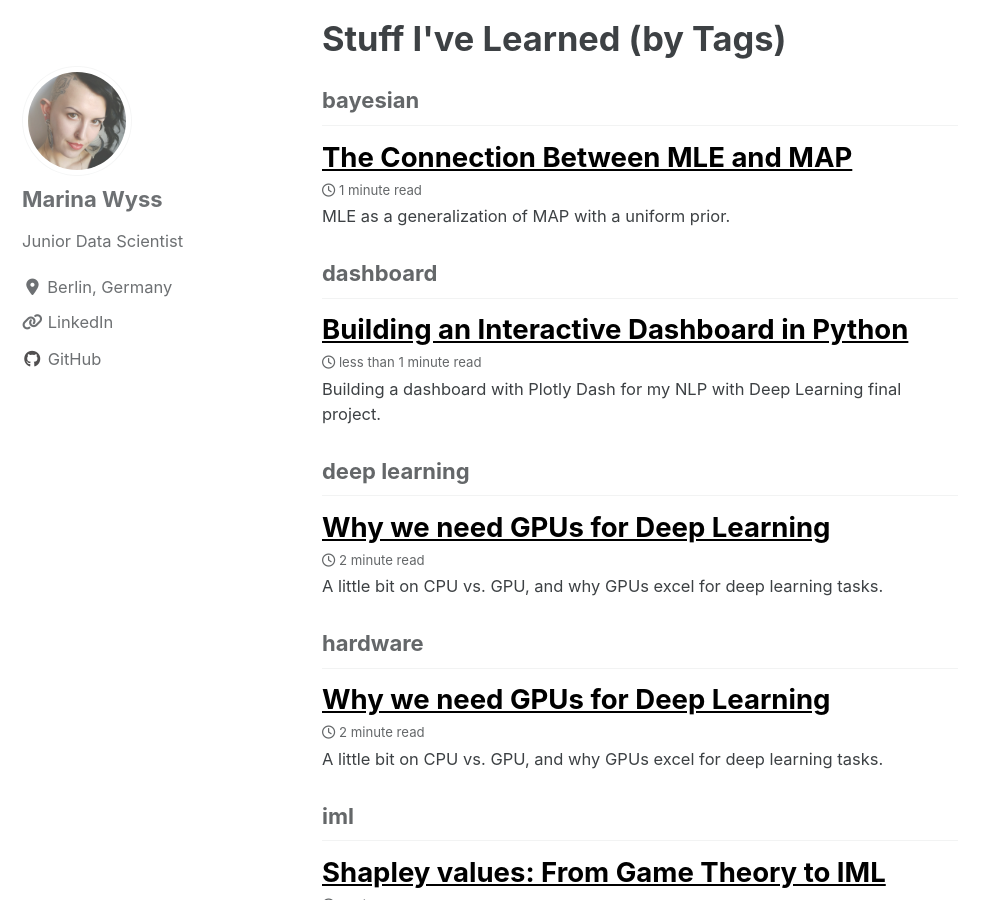
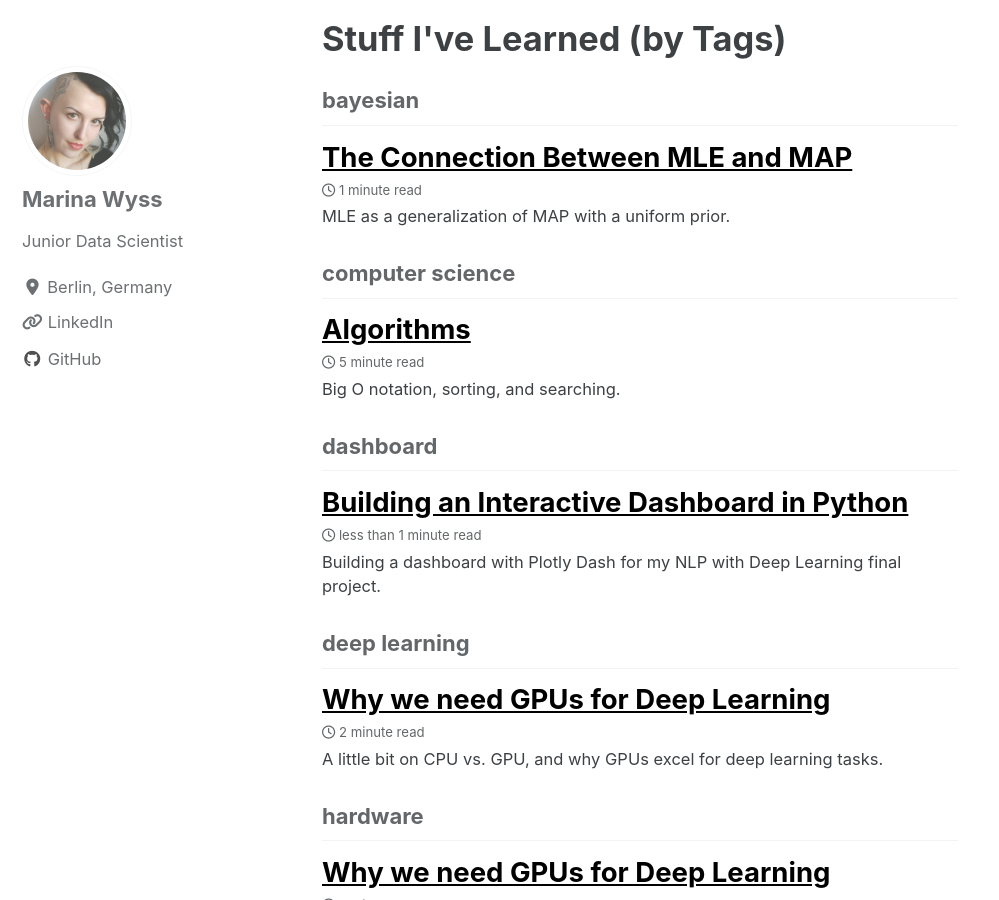
Before and after one commit to MarinaWyss/MarinaWyss.github.io, a Jekyll site: the page built from _pages/all-posts.md, in a window 1280 px wide and 900 px high, scrolled down 389 px. Shown: the whole window, without its empty margins (0-999 px from the left). Built offline with Jekyll 4.4.1, drawn with Linux system fonts in a browser that asks for light colours; cached includes are drawn as plain includes; nearby versions of some CDN libraries; some of the changed text lies outside the part shown.

Commit message:
update algorithms

```diff
--- a/_posts/2020-05-31-algorithms.md
+++ b/_posts/2020-05-31-algorithms.md
@@ -1,7 +1,7 @@
 ---
 title: "Algorithms"
-date: 2020-05-27
-tags: [statistics]
+date: 2020-05-31
+tags: [computer science]
 header:
   image: "/images/algorithms/big_o_banner.jpg"
 excerpt: "Big O notation, sorting, and searching."
```
